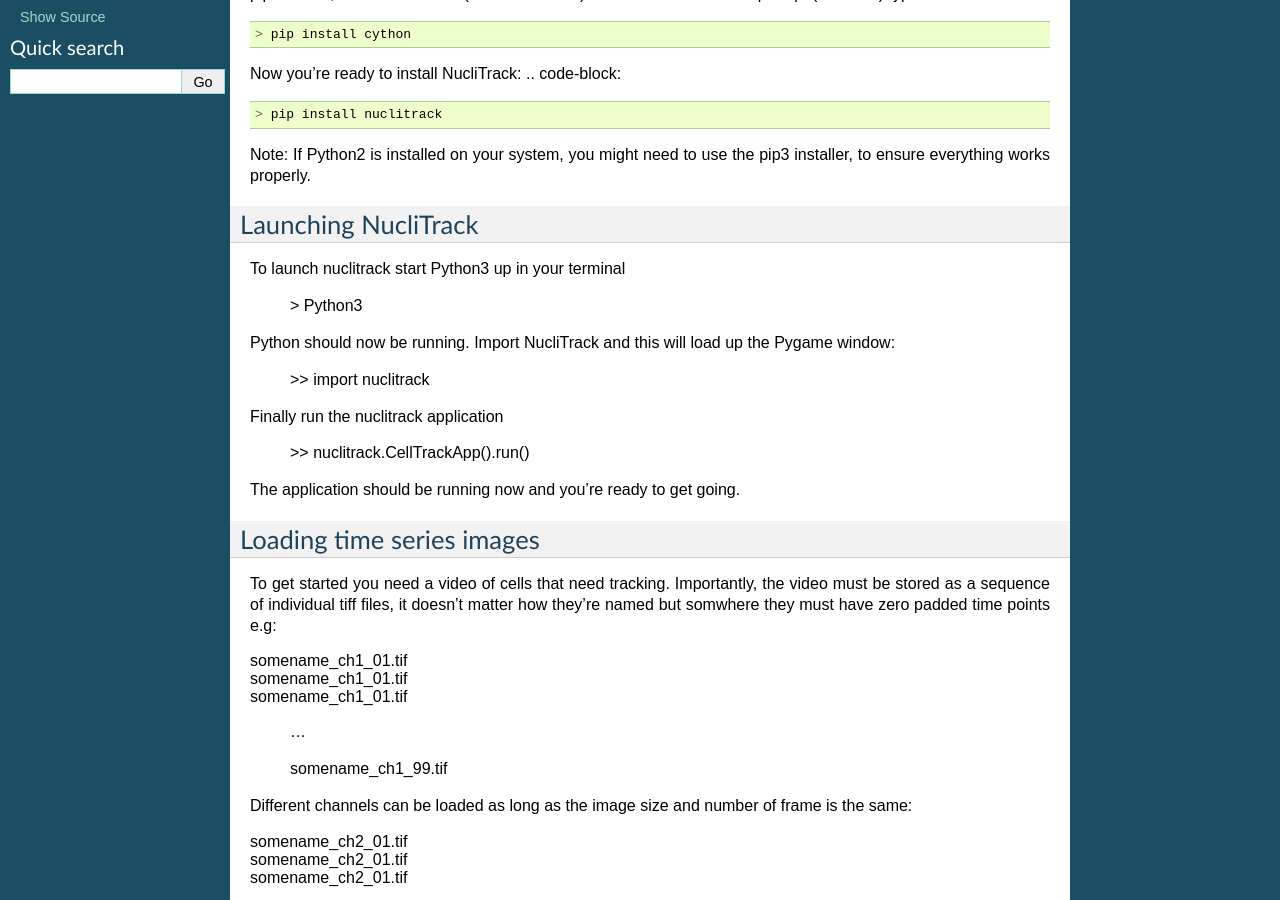
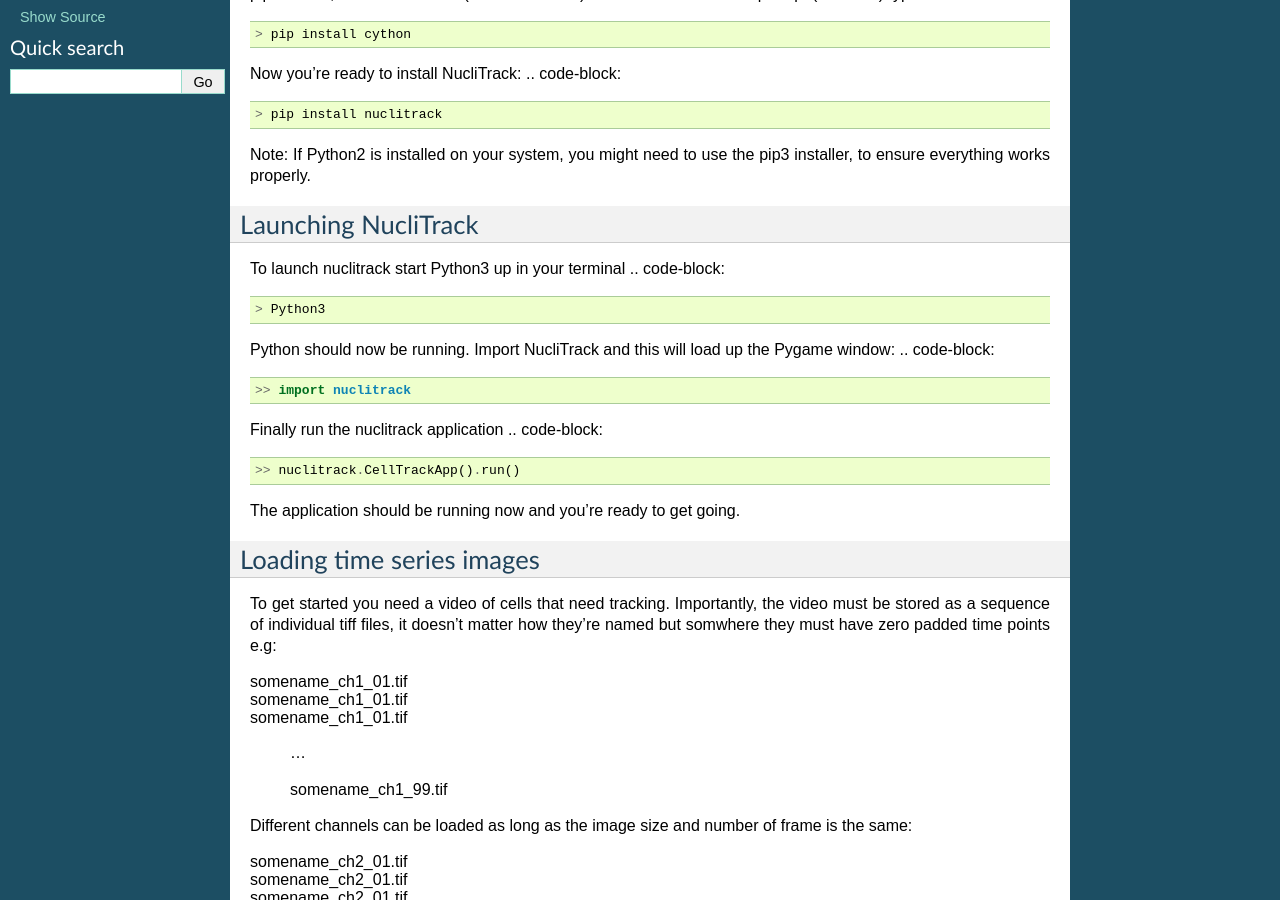
Before and after one commit to samocooper/nuclitrack, a Sphinx documentation site: the page built from docs/index.rst, in a window 1280 px wide and 900 px high, scrolled down 301 px. Built offline with Sphinx 7.4.7, drawn with Linux system fonts in a browser that asks for light colours.

Commit message:
Update index.rst

```diff
--- a/docs/index.rst
+++ b/docs/index.rst
@@ -30,15 +30,15 @@
 --------------------
 
 To launch nuclitrack start Python3 up in your terminal
-
+.. code-block::
 	> Python3
 
 Python should now be running. Import NucliTrack and this will load up the Pygame window:
-
+.. code-block::
 	>> import nuclitrack
 
 Finally run the nuclitrack application
-
+.. code-block::
 	>> nuclitrack.CellTrackApp().run()
 
 The application should be running now and you're ready to get going.
```
